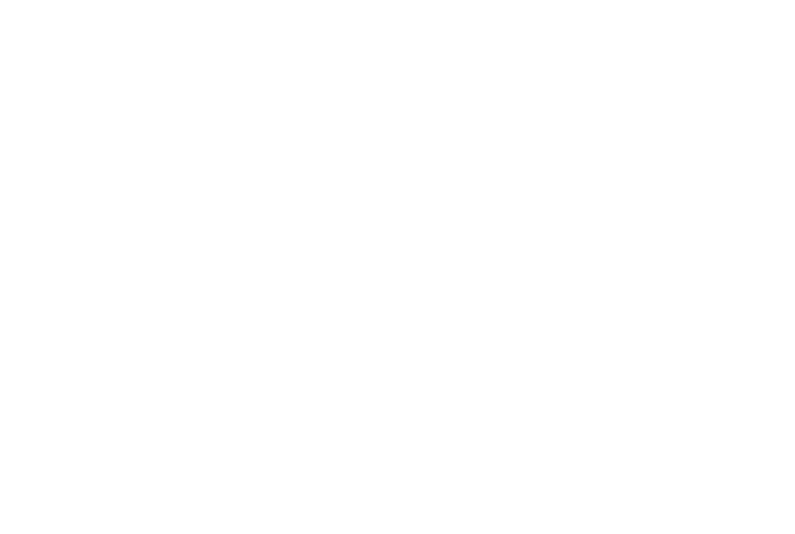
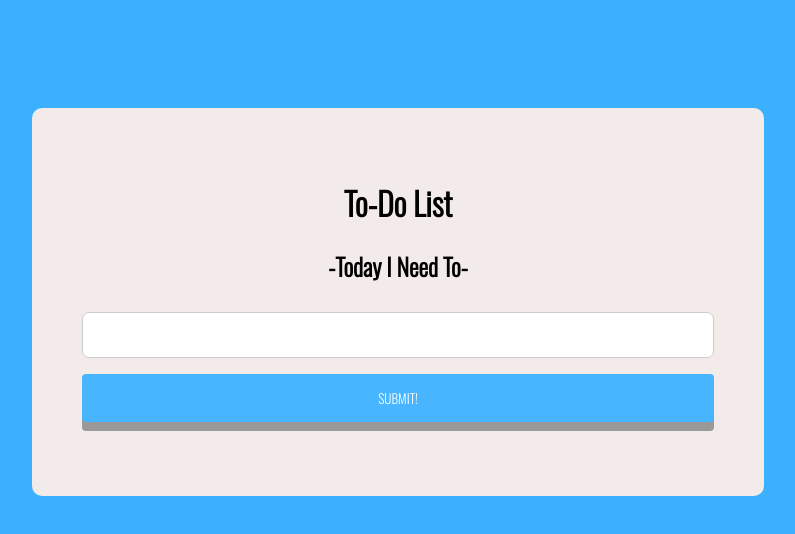
Before and after one commit to dts-kominfo-rea2b/challenge-08-roofi-ux, a website: page index.html in a window 1280 px wide. Shown: the whole page, without its empty margins (242-1037 px from the left). Drawn offline with nearby package versions, Linux system fonts and the light colour scheme.

Commit message:
Update index.html

```diff
--- a/index.html
+++ b/index.html
@@ -5,35 +5,124 @@
     <meta http-equiv="X-UA-Compatible" content="IE=edge" />
     <meta name="viewport" content="width=device-width, initial-scale=1.0" />
     <title>Challenge - DOM</title>
+    <style type="text/css">
+      @import url("https://fonts.googleapis.com/css2?family=Oswald:wght@300&display=swap");
+      body {
+        background-color: #3ab0ff;
+        font-family: "Oswald", sans-serif;
+      }
+      .container {
+        display: flex;
+        align-items: center;
+        justify-content: center;
+      }
+      #app {
+        margin-top: 100px;
+        width: 50%;
+        padding: 50px;
+        border-radius: 10px;
+        text-align: center;
+        background-color: #f2ebe9;
+      }
+
+      input[type="text"] {
+        font-family: "Oswald", sans-serif;
+        width: 100%;
+        padding: 12px 20px;
+        margin: 8px 0;
+        display: inline-block;
+        border: 1px solid #ccc;
+        border-radius: 7px;
+        box-sizing: border-box;
+      }
+
+      button[id="todo-submit"] {
+        font-family: "Oswald", sans-serif;
+        width: 100%;
+        background-color: #47b5ff;
+        color: white;
+        padding: 14px 20px;
+        margin: 8px 0;
+        border: none;
+        border-radius: 4px;
+        cursor: pointer;
+        box-shadow: 0 9px #999;
+      }
+      .result {
+        text-align: left;
+      }
+
+      ul {
+        list-style: none;
+      }
+
+      li:before {
+        content: "►  ";
+      }
+      li {
+        border-bottom: 1px solid black;
+        margin: 2px;
+      }
+      button:hover {
+        background-color: #6cc4a1;
+      }
+
+      button:active {
+        background-color: #6cc4a1;
+        box-shadow: 0 5px #666;
+        transform: translateY(4px);
+      }
+    </style>
   </head>
   <body>
+    <div class="container">
       <div id="app">
         <!-- TODO: Buatlah sebuah header dengan id todo-title -->
+        <h1 id="todo-title">To-Do List</h1>
         <!-- TODO: Buatlah sebuah subtitle dengan id todo-subtitle -->
-
+        <h2 id="todo-subtitle">-Today I Need To-</h2>
         <!-- Section: input -->
         <!-- TODO: Buatlah sebuah input bertipe text dengan id todo-input -->
         <!-- TODO: Buatlah sebuah button dengan id todo-submit -->
-
+        <input type="text" id="todo-input" name="input" />
+        <button id="todo-submit">SUBMIT!</button>
         <!-- Section output -->
         <!-- TODO: Buatlah sebuah <ul> dengan id todo-output -->
+        <div class="result">
+          <ul id="todo-output"></ul>
+        </div>
+      </div>
     </div>
 
     <!-- ! Untuk tantangan ini, script jangan diubah ke external js yah ! -->
     <script>
       // TODO: Deklarasi variable sesuai dengan kebutuhan di sini
-      let button;
-      let input;
-      let output;
+      let button = document.getElementById("todo-submit");
+      let input = document.getElementById("todo-input");
+      let output = document.getElementById("todo-output");
 
       // TODO: Buatlah sebuah fungsi dengan nama fnClickHandler
       // Fungsi yang digunakan untuk menambahkan tulisan
       // Jangan ubah cara deklarasi fungsinya, cukup isi saja
-      function fnClickHandler(toDoItem) {}
+      function fnClickHandler(toDoItem) {
+        let li = document.createElement("li");
+        li.innerHTML = input.value;
+        input.value = "";
+        output.append(li);
+      }
+
+      function fnEnter(event) {
+        let keyPress = event.key;
+        if (keyPress === "Enter") {
+          fnClickHandler();
+        } else {
+        }
+      }
 
       // TODO: register event onclick / addEventListener untuk button
       // akan menjalankan fungsi fnClickHandler
-
+      button.addEventListener("click", fnClickHandler);
+      input.addEventListener("keypress", fnEnter);
       // TODO: register event onkeypress / addEventListener untuk input
       // sehingga saat di input ditekan enter akan menjalankan fungsi fnClickHandler juga
     </script>
```
Lines whose indentation alone changed are shown as unchanged.
